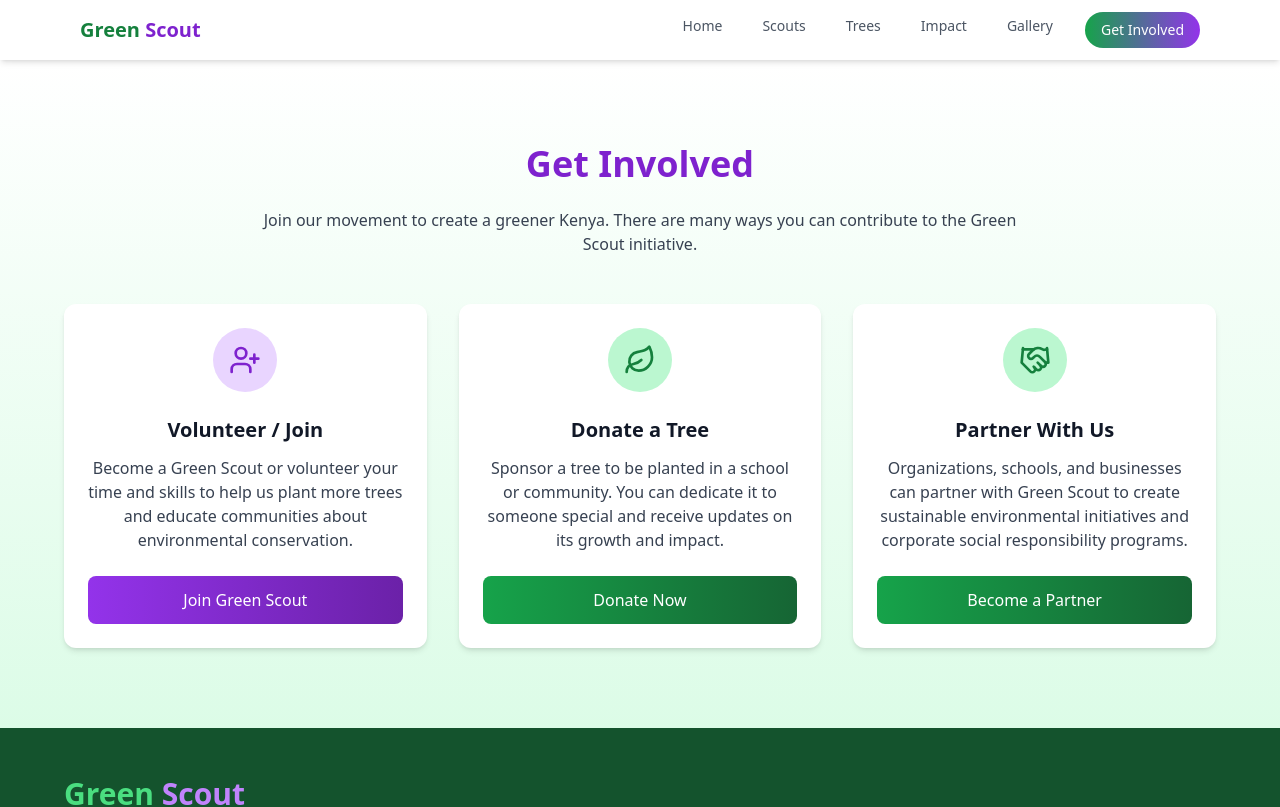
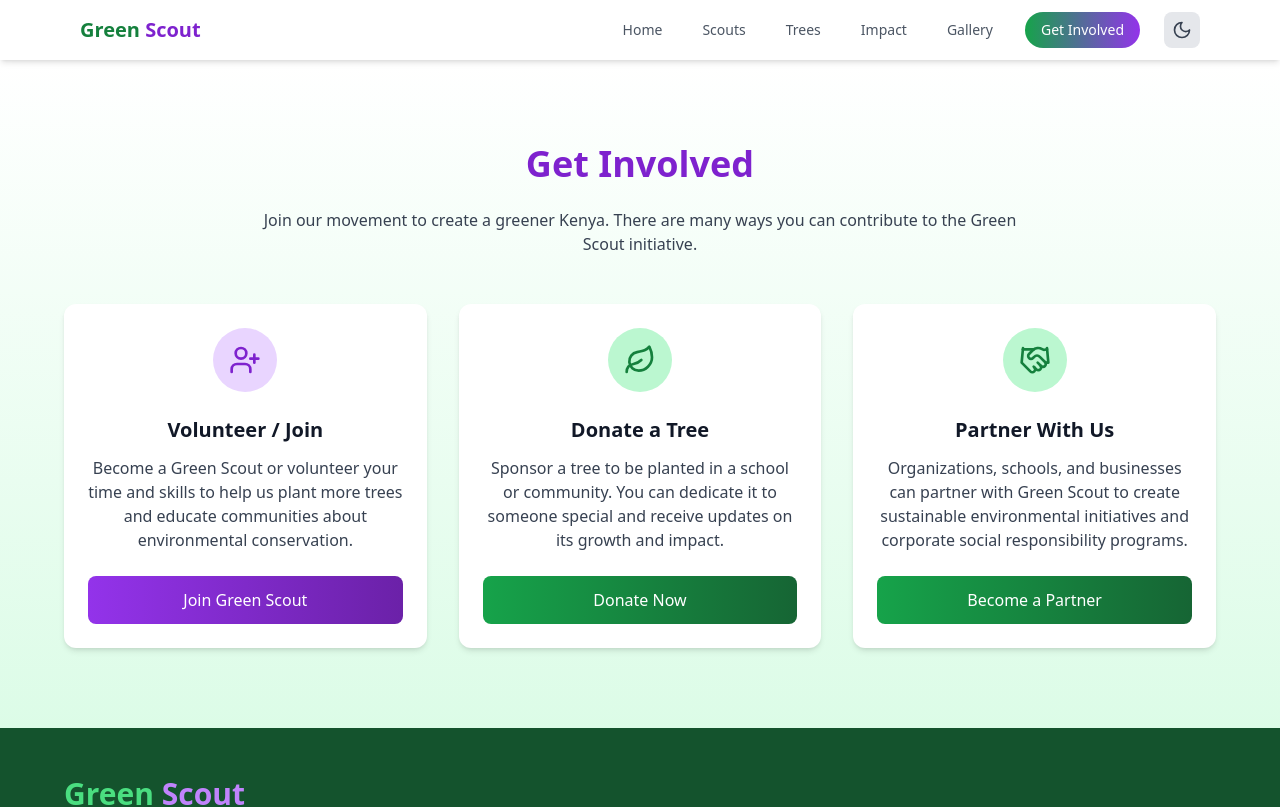
Before and after one commit to sostinewaliaula/green-scout, a React (Vite) app: page /get-involved in a window 1280 px wide. Shown: the top 807 px of the page. Built offline with nearby package versions, Linux system fonts and the light colour scheme; no server answers.

Commit message:
added dark mode support to get involved page

```diff
--- /dev/null
+++ b/src/components/DarkModeToggle.tsx
@@ -0,0 +1,22 @@
+import React from 'react';
+import { SunIcon, MoonIcon } from 'lucide-react';
+import { useDarkMode } from '../context/DarkModeContext';
+
+export function DarkModeToggle() {
+  const { isDarkMode, toggleDarkMode } = useDarkMode();
+
+  return (
+    <button
+      onClick={toggleDarkMode}
+      className="p-2 rounded-lg bg-gray-200 dark:bg-gray-700 hover:bg-gray-300 dark:hover:bg-gray-600 transition-all duration-200 hover:scale-110"
+      aria-label={isDarkMode ? 'Switch to light mode' : 'Switch to dark mode'}
+      title={isDarkMode ? 'Switch to light mode' : 'Switch to dark mode'}
+    >
+      {isDarkMode ? (
+        <SunIcon className="w-5 h-5 text-yellow-400 animate-pulse" />
+      ) : (
+        <MoonIcon className="w-5 h-5 text-gray-700 dark:text-gray-300" />
+      )}
+    </button>
+  );
+}
--- a/src/components/FooterCms.tsx
+++ b/src/components/FooterCms.tsx
@@ -89,7 +89,7 @@ export function FooterCms() {
   const copyrightText = copyright.replace('{year}', new Date().getFullYear().toString());
 
   return (
-    <footer className="bg-green-900 text-white py-12 px-4 md:px-8">
+    <footer className="bg-green-900 dark:bg-gray-950 text-white py-12 px-4 md:px-8">
       <div className="max-w-6xl mx-auto">
         <div className="flex flex-col md:flex-row justify-between items-center mb-8">
           <div className="mb-6 md:mb-0">
@@ -97,7 +97,7 @@ export function FooterCms() {
               <span className="text-green-400">{branding.siteName?.split(' ')[0]}</span>{' '}
               <span className="text-purple-400">{branding.siteName?.split(' ')[1]}</span>
             </h2>
-            <p className="text-green-200">{branding.tagline}</p>
+            <p className="text-green-200 dark:text-green-300">{branding.tagline}</p>
           </div>
           <div className="flex space-x-4">
             {socialMedia.facebook && (
@@ -146,7 +146,7 @@ export function FooterCms() {
             )}
           </div>
         </div>
-        <div className="border-t border-green-700 pt-8 grid grid-cols-1 md:grid-cols-3 gap-8">
+        <div className="border-t border-green-700 dark:border-gray-700 pt-8 grid grid-cols-1 md:grid-cols-3 gap-8">
           {/* Contact Section */}
           <div>
             <h3 className="text-lg font-medium mb-4 text-green-300">Contact Us</h3>
--- a/src/components/Layout.tsx
+++ b/src/components/Layout.tsx
@@ -12,10 +12,10 @@ function ScrollToTop() {
 }
 
 export function Layout() {
-  return <div className="w-full min-h-screen bg-white">
+  return <div className="w-full min-h-screen bg-white dark:bg-gray-900 transition-colors duration-200">
     <ScrollToTop />
     <NavBarCms />
-    <main>
+    <main className="dark:bg-gray-900">
       <Outlet />
     </main>
     <FooterCms />
--- a/src/components/NavBarCms.tsx
+++ b/src/components/NavBarCms.tsx
@@ -2,6 +2,7 @@ import React, { useEffect, useState } from 'react';
 import { Link, useLocation } from 'react-router-dom';
 import { ChevronUpIcon } from 'lucide-react';
 import sanityClient from '../sanityClient';
+import { DarkModeToggle } from './DarkModeToggle';
 
 interface NavigationItem {
   label: string;
@@ -104,10 +105,10 @@ export function NavBarCms() {
           isVisible
             ? 'opacity-100 translate-y-0 ' +
               (isScrolled
-                ? 'bg-white shadow-md'
+                ? 'bg-white dark:bg-gray-900 shadow-md'
                 : location.pathname === '/'
-                ? 'bg-black/20 backdrop-blur-sm'
-                : 'bg-white shadow-md')
+                ? 'bg-black/20 dark:bg-black/40 backdrop-blur-sm'
+                : 'bg-white dark:bg-gray-900 shadow-md')
             : 'opacity-0 -translate-y-full'
         }`}
       >
@@ -121,16 +122,16 @@ export function NavBarCms() {
               />
             ) : (
               <span className="text-xl font-bold">
-                <span className={location.pathname === '/' && !isScrolled ? 'text-green-400' : 'text-green-700'}>
+                <span className={location.pathname === '/' && !isScrolled ? 'text-green-400' : 'text-green-700 dark:text-green-400'}>
                   {branding.siteName?.split(' ')[0]}
                 </span>{' '}
-                <span className={location.pathname === '/' && !isScrolled ? 'text-purple-400' : 'text-purple-700'}>
+                <span className={location.pathname === '/' && !isScrolled ? 'text-purple-400' : 'text-purple-700 dark:text-purple-400'}>
                   {branding.siteName?.split(' ')[1]}
                 </span>
               </span>
             )}
           </Link>
-          <div className="hidden md:flex gap-6">
+          <div className="hidden md:flex gap-6 items-center">
             {navigationItems.map((item) => {
               const isActive = location.pathname === item.path;
 
@@ -155,17 +156,18 @@ export function NavBarCms() {
                       ? 'text-white bg-gradient-to-r from-green-600 to-purple-600'
                       : location.pathname === '/' && !isScrolled
                       ? 'text-white hover:text-green-300'
-                      : 'text-gray-600 hover:text-purple-700'
+                      : 'text-gray-600 dark:text-gray-300 hover:text-purple-700 dark:hover:text-purple-400'
                   }`}
                 >
                   {item.label}
                 </Link>
               );
             })}
+            <DarkModeToggle />
           </div>
           <button
             className={`md:hidden focus:outline-none ${
-              location.pathname === '/' && !isScrolled ? 'text-white' : 'text-gray-800'
+              location.pathname === '/' && !isScrolled ? 'text-white' : 'text-gray-800 dark:text-gray-200'
             }`}
             aria-label="Menu"
           >
--- /dev/null
+++ b/src/context/DarkModeContext.tsx
@@ -0,0 +1,55 @@
+import React, { createContext, useContext, useEffect, useState } from 'react';
+
+interface DarkModeContextType {
+  isDarkMode: boolean;
+  toggleDarkMode: () => void;
+}
+
+const DarkModeContext = createContext<DarkModeContextType | undefined>(undefined);
+
+export function DarkModeProvider({ children }: { children: React.ReactNode }) {
+  const [isDarkMode, setIsDarkMode] = useState(false);
+
+  useEffect(() => {
+    // Check localStorage for saved preference
+    const savedMode = localStorage.getItem('darkMode');
+
+    if (savedMode !== null) {
+      // Use saved preference
+      setIsDarkMode(savedMode === 'true');
+    } else {
+      // Check system preference
+      const prefersDark = window.matchMedia('(prefers-color-scheme: dark)').matches;
+      setIsDarkMode(prefersDark);
+    }
+  }, []);
+
+  useEffect(() => {
+    // Update document class and localStorage when dark mode changes
+    if (isDarkMode) {
+      document.documentElement.classList.add('dark');
+      localStorage.setItem('darkMode', 'true');
+    } else {
+      document.documentElement.classList.remove('dark');
+      localStorage.setItem('darkMode', 'false');
+    }
+  }, [isDarkMode]);
+
+  const toggleDarkMode = () => {
+    setIsDarkMode(prev => !prev);
+  };
+
+  return (
+    <DarkModeContext.Provider value={{ isDarkMode, toggleDarkMode }}>
+      {children}
+    </DarkModeContext.Provider>
+  );
+}
+
+export function useDarkMode() {
+  const context = useContext(DarkModeContext);
+  if (context === undefined) {
+    throw new Error('useDarkMode must be used within a DarkModeProvider');
+  }
+  return context;
+}
--- a/src/index.css
+++ b/src/index.css
@@ -3,3 +3,18 @@
 @import 'tailwindcss/components';
 @import 'tailwindcss/utilities';
 /* DO NOT DELETE THESE TAILWIND IMPORTS, OTHERWISE THE STYLING WILL NOT RENDER AT ALL */
+
+@layer base {
+  /* Dark mode base styles */
+  :root {
+    color-scheme: light;
+  }
+
+  .dark {
+    color-scheme: dark;
+  }
+
+  body {
+    @apply bg-white dark:bg-gray-900 text-gray-900 dark:text-gray-100 transition-colors duration-200;
+  }
+}
--- a/src/index.tsx
+++ b/src/index.tsx
@@ -2,4 +2,11 @@ import './index.css';
 import React from "react";
 import { render } from "react-dom";
 import { App } from "./App";
-render(<App />, document.getElementById("root"));
+import { DarkModeProvider } from "./context/DarkModeContext";
+
+render(
+  <DarkModeProvider>
+    <App />
+  </DarkModeProvider>,
+  document.getElementById("root")
+);
--- a/tailwind.config.js
+++ b/tailwind.config.js
@@ -1,7 +1,9 @@
-export default {content: [
-  './index.html',
-  './src/**/*.{js,ts,jsx,tsx}'
-],
+export default {
+  content: [
+    './index.html',
+    './src/**/*.{js,ts,jsx,tsx}'
+  ],
+  darkMode: 'class', // Enable class-based dark mode
   theme: {
     extend: {
       colors: {
```
Also changed, not shown: src/components/GetInvolvedSectionCms.tsx (+10 -10 lines), 1 other file (tests, documents, lock files or other folders).
